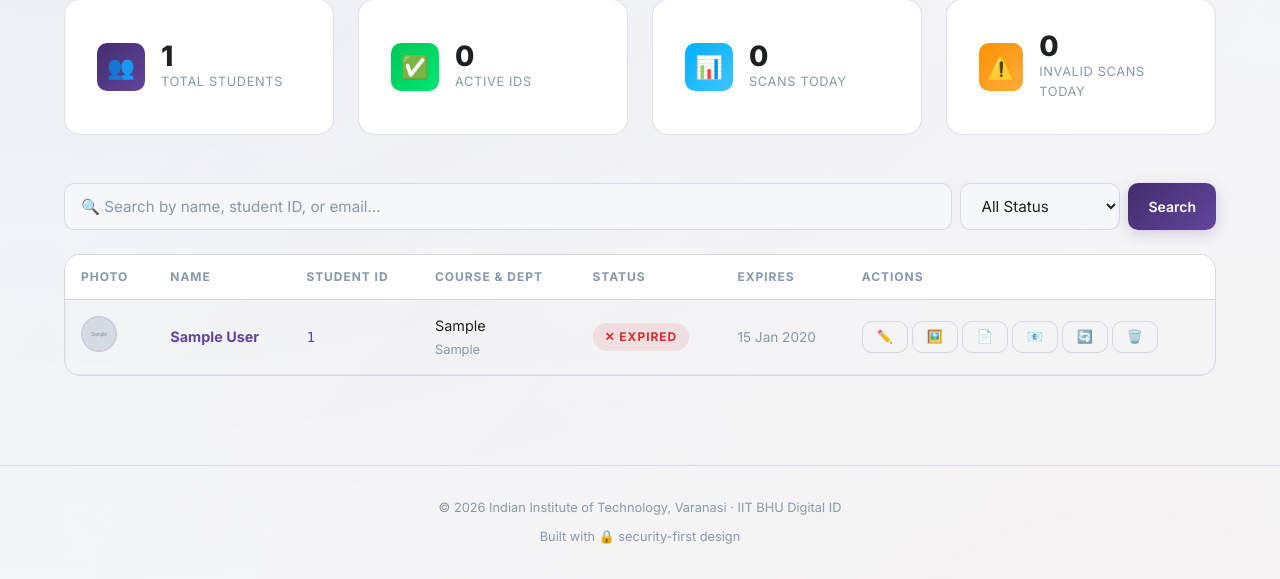
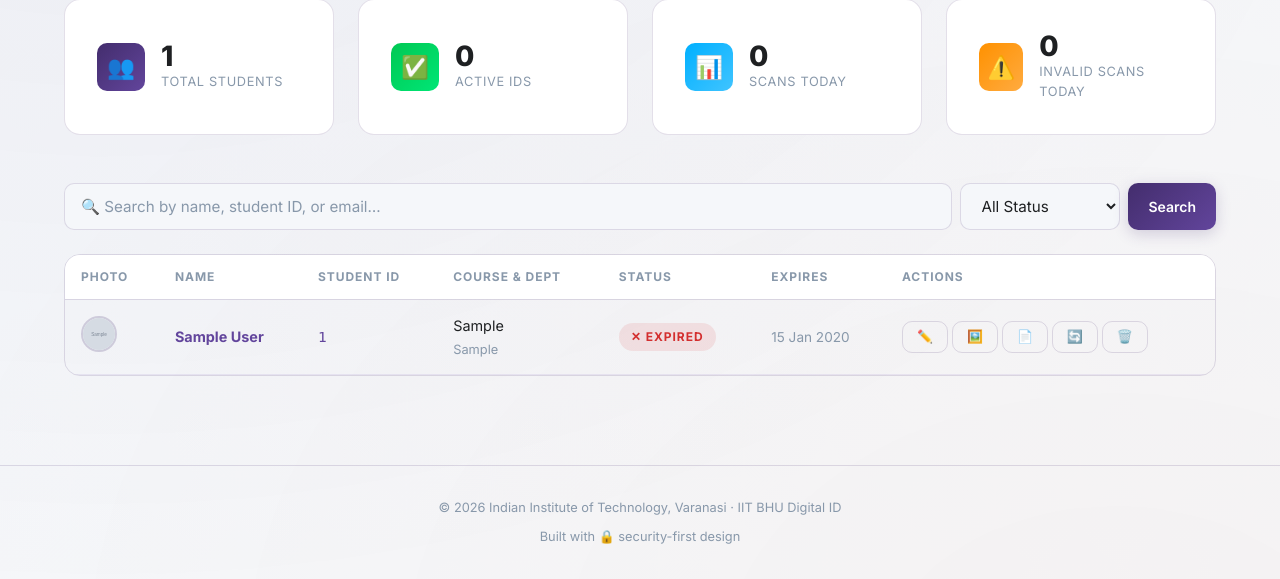
Before and after one commit to Angry-panda-Abhi/IIT-BHU-digital-id-project, a Flask app: page /admin/ in a window 1280 px wide. Shown: the part 221-800 px from the top of the page. Run offline with Flask 3, Linux system fonts and the light colour scheme; a user stored in the database is signed in; tables that the repository leaves empty hold one stand-in row (values such as "Sample post"); grey boxes marked "Sample" are stand-in pictures.

Commit message:
Remove Email QR button from admin dashboard

```diff
--- a/templates/admin/dashboard.html
+++ b/templates/admin/dashboard.html
@@ -119,10 +119,6 @@
                                class="btn btn-ghost btn-sm" title="Download QR Image">🖼️</a>
                             <a href="{{ url_for('admin.download_pdf', user_id=student.id) }}"
                                class="btn btn-ghost btn-sm" title="Download ID PDF">📄</a>
-                            <form method="POST" action="{{ url_for('admin.email_qr', user_id=student.id) }}" style="display:inline;">
-                                <input type="hidden" name="csrf_token" value="{{ csrf_token() }}">
-                                <button type="submit" class="btn btn-ghost btn-sm" title="Email QR">📧</button>
-                            </form>
 
                             <form method="POST" action="{{ url_for('admin.regenerate_qr', user_id=student.id) }}" style="display:inline;"
                                   onsubmit="return confirm('Regenerate QR? The old QR will stop working.');">
```
